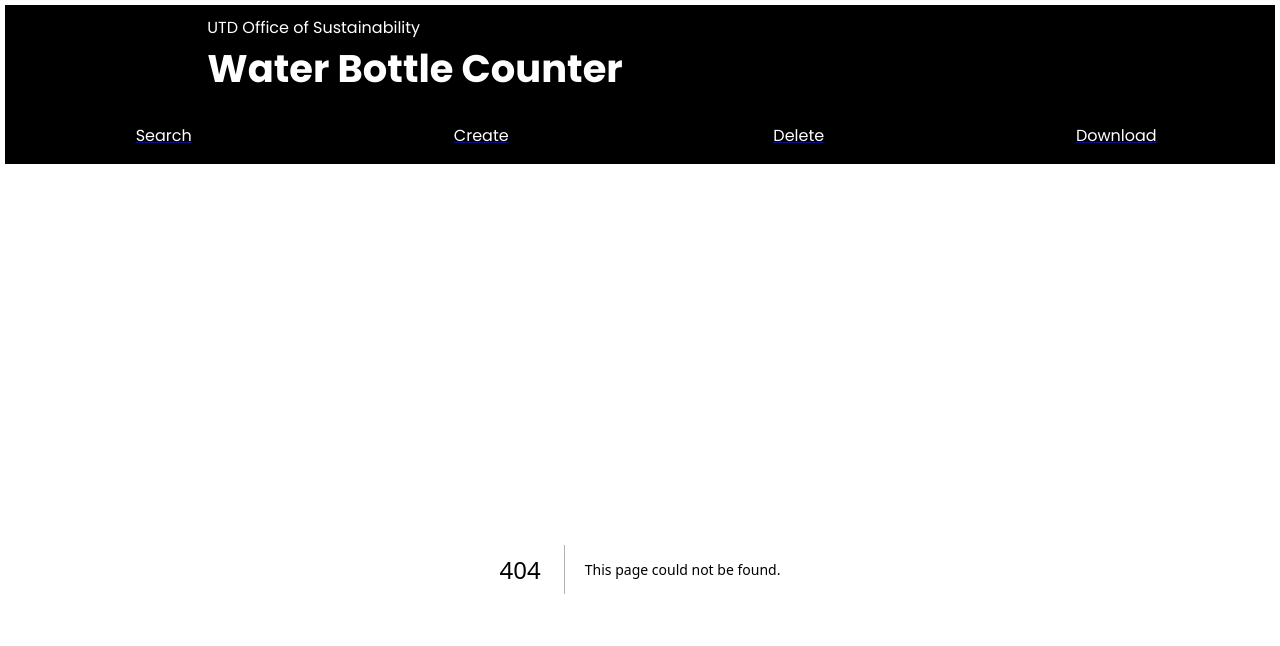
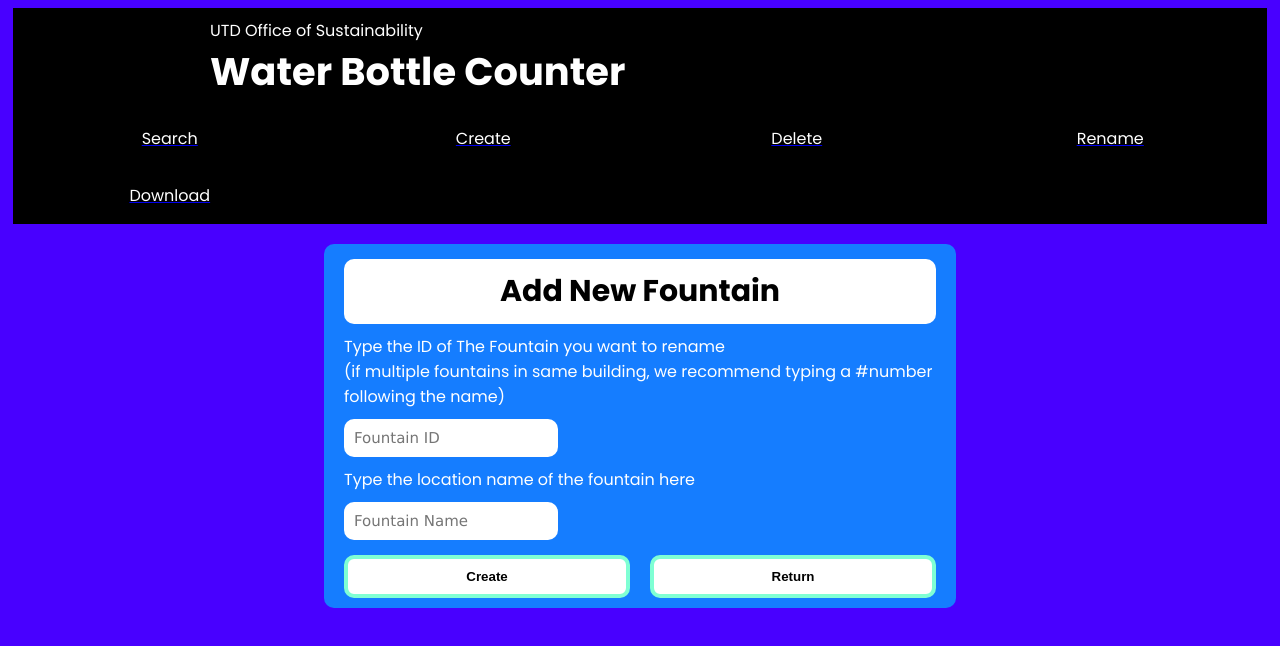
Before and after one commit to UTDallasEPICS/utd-oos-bottle-counter, a Next.js app in the folder website/: page /rename in a window 1280 px wide. Before the commit this address had no page. Shown: the top 646 px of the page. Built offline with nearby package versions, Linux system fonts and the light colour scheme.

Commit message:
Created the renaming page and feature

```diff
--- /dev/null
+++ b/website/app/api/rename/route.ts
@@ -0,0 +1,25 @@
+import { NextResponse } from "next/server";
+import prisma from '@/app/prismaFountains';
+
+export async function POST(request:any) {
+  const newName  = await request.json();
+  console.log(newName)
+  let res;
+  try
+  {
+    res = await prisma.fountain.update({
+      where: {
+        id: newName.fountain.id,
+      },
+      data: {
+        name : newName.fountain.name,
+      }
+    });
+  } catch {
+    res = "ID_NOT_FOUND_ERROR";
+  }
+
+
+  console.log("Response: " + res);
+  return NextResponse.json({ res });
+}
--- a/website/app/components/navigation-bar.tsx
+++ b/website/app/components/navigation-bar.tsx
@@ -6,8 +6,8 @@ export default function NavBar() {
       <div><Link href="/"> <p>Search</p> </Link></div>
       <div><Link href="/create"> <p>Create</p> </Link></div>
       <div><Link href="/delete"> <p>Delete</p> </Link></div>
+      <div><Link href="/rename"> <p>Rename</p> </Link></div>
       <div><Link href="/download"> <p>Download</p> </Link></div>
-
     </div>
   </>);
 }
--- /dev/null
+++ b/website/app/rename/create-styles.css
@@ -0,0 +1,70 @@
+.create-container {
+  display: grid;
+  grid-template-columns: 1fr 2fr 1fr;
+  margin-top: 20px;
+}
+
+.create-form {
+  background-color: rgba(0, 179, 255, 0.7);
+  border: none;
+  border-radius: 10px;
+  padding: 5px 10px;
+}
+
+.create-legend {
+  background-color: white;
+  color: black;
+  text-align: center;
+  margin: 10px;
+  padding: 10px;
+  font-size: 30px;
+  font-weight: bold;
+  border: none;
+  border-radius: 10px;
+}
+
+.create-label {
+  color: white;
+  margin-left: 10px;
+}
+
+.second-line-block {
+  display: block;
+}
+
+.create-input {
+  font-family: Verdana, Geneva, Tahoma, sans-serif;
+  font-size: 15px;
+  padding: 10px;
+  margin: 10px;
+  border: none;
+  border-radius: 10px;
+}
+
+.create-submit-btn {
+  display: block;
+  background-color: white;
+  color: black;
+  font-weight: bold;
+  border-style: solid;
+  border-width: 4px;
+  border-color: aquamarine;
+  border-radius: 10px;
+  padding: 10px;
+  margin: 5px 10px;
+  transition-duration: 0.4s;
+}
+
+.create-submit-btn:hover {
+  background-color: aquamarine;
+  cursor: pointer;
+}
+
+.create-submit-btn:active {
+  background-color: rgb(33, 153, 113);
+  border-color: rgb(33, 153, 113);
+}
+.buttonbox {
+  display : grid;
+  grid-template-columns: 1fr 1fr;
+}
--- /dev/null
+++ b/website/app/rename/page.tsx
@@ -0,0 +1,78 @@
+'use client';
+import { FormEvent } from 'react'
+import './create-styles.css';
+import prisma from '@/app/prismaFountains';
+
+export default function RenameFountain() {
+  async function onSubmit(event: FormEvent<HTMLFormElement>) {
+    event.preventDefault()
+
+    //const formData = new FormData(event.currentTarget.id);
+    console.log((event.currentTarget.elements[0] as HTMLInputElement).value);
+    console.log((event.currentTarget.elements[1] as HTMLInputElement).value);
+
+    const fountain = ({
+      id: parseInt( (event.currentTarget.elements[0] as HTMLInputElement).value ),
+      name: (event.currentTarget.elements[1] as HTMLInputElement).value,
+    });
+
+    const res = await fetch('/api/rename', {
+      method: 'POST',
+      body: JSON.stringify({fountain: fountain}),
+    });
+
+    // Handle response if necessary
+    const data = await res.json()
+    console.log("This works")
+    console.log(data.res)
+
+    if(data.res !== "ID_NOT_FOUND_ERROR") {
+      //console.log('success delete path');
+      alert('Success: ID found, fountain renamed');
+      window.location.href = '/'
+    }
+    else {
+      //console.log('There was an error...');
+      alert('Error: This ID does not exist in database...');
+    }
+    }
+  async function returnfunct() {
+    window.location.href = '/';
+  }
+
+
+
+  return (<>
+  <div className="create-container">
+    <dialog id="success">Fountain created successfully!</dialog>
+    <div></div>
+    <div>
+      <form onSubmit={onSubmit} className="create-form">
+        <legend className="create-legend">Add New Fountain</legend>
+
+        <label htmlFor="fname" className="create-label">
+        Type the ID of The Fountain you want to rename<div className="second-line-block">(if multiple fountains in same building, we recommend typing a #number following the name)</div>
+        </label>
+        <input id="fname" type="number" placeholder="Fountain ID" min="0"
+        className="create-input" required/>
+
+        <label htmlFor="fcounter" className="create-label">
+        Type the location name of the fountain here
+        </label>
+        <input id="fcounter" type="text" placeholder="Fountain Name"
+        className="create-input" required/>
+
+        <div className="buttonbox">
+        <button type="submit" className="create-submit-btn">Create</button>
+        <button onClick={returnfunct} type="button" className="create-submit-btn" id="returnbutton">Return</button>
+        </div>
+      </form>
+    </div>
+    <div></div>
+    <div></div>
+
+  </div>
+
+
+  </>);
+}
```
